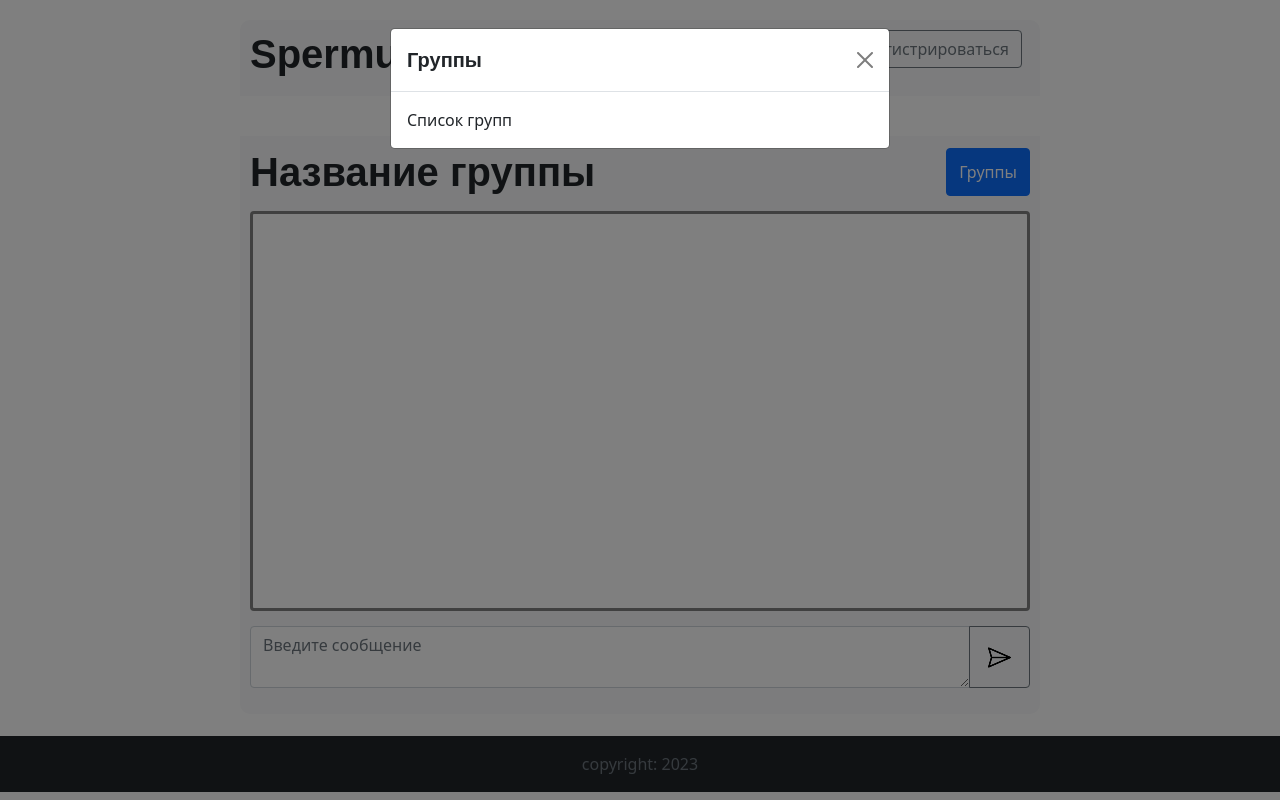
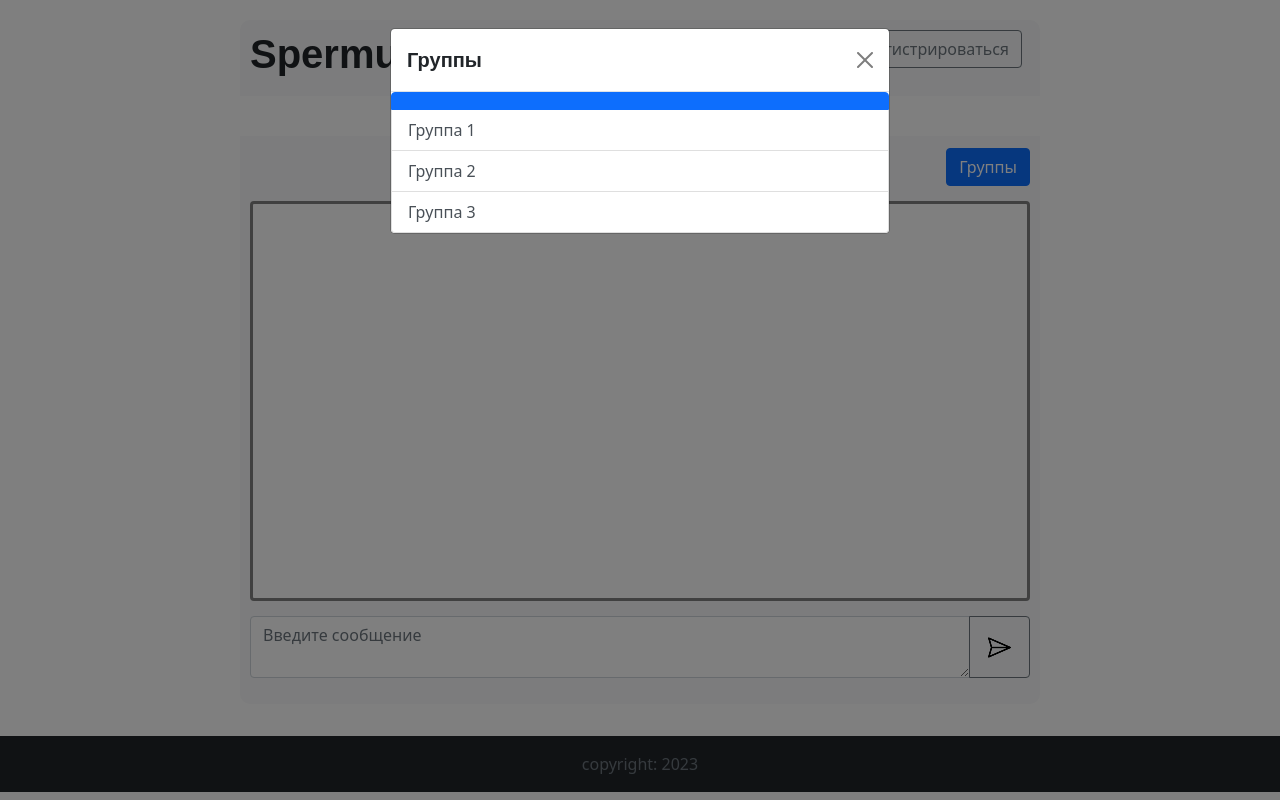
Before and after one commit to xtern0o/edu_boost_project, a Flask app: template templates/chat.html in a window 1280 px wide, after a click on "Группы". Run offline with Flask 3, Linux system fonts and the light colour scheme; the template is opened without the code that fills it: values that come from a table or form of the project are taken from there, others are empty; some libraries are stand-ins or nearby versions.

Commit message:
update_chat_template

```diff
--- a/main.py
+++ b/main.py
@@ -1,5 +1,6 @@
-from flask import Flask, render_template, redirect, flash, get_flashed_messages, url_for, abort, jsonify
+from flask import Flask, render_template, redirect, flash, get_flashed_messages, url_for, abort, jsonify, session
 from flask_login import LoginManager, login_user, current_user, login_required, logout_user
+from flask_socketio import SocketIO, send
 
 from data import db_session
 from data.users import Users
@@ -13,6 +14,7 @@
 
 app = Flask(__name__)
 app.config["SECRET_KEY"] = "maxkarnlol"
+socketio = SocketIO(app, cors_allowed_origins='*')
 login_manager = LoginManager()
 login_manager.init_app(app)
 
@@ -21,6 +23,12 @@
 def load_user(user_id):
     db_sess = db_session.create_session()
     return db_sess.query(Users).get(user_id)
+
+
+@socketio.on('message')
+def handle_message(message):
+    print(message)
+    send('123', broadcast=True)
 
 
 @app.route('/')
@@ -45,12 +53,19 @@
 
 @app.route('/chat', methods=['POST', 'GET'])
 def chat():
+    db_sess = db_session.create_session()
+    user = db_sess.query(Users).filter(Users.id == 1).first()
+    groups = user.groups
     form = ChatForm()
     if form.validate_on_submit():
         print(form.message.data)
-    return render_template('chat.html', title='Чат', form=form)
+    data = {
+        'groups': groups,
+        'first_group': groups[0]
+    }
+    return render_template('chat.html', title='Чат', form=form, **data)
 
 
 if __name__ == '__main__':
     db_session.global_init('db/spermum.db')
-    app.run()
+    socketio.run(app, debug=True)
--- a/templates/base.html
+++ b/templates/base.html
@@ -61,5 +61,6 @@
 </div>
 <script src="https://cdn.jsdelivr.net/npm/@popperjs/core@2.11.7/dist/umd/popper.min.js" integrity="sha384-zYPOMqeu1DAVkHiLqWBUTcbYfZ8osu1Nd6Z89ify25QV9guujx43ITvfi12/QExE" crossorigin="anonymous"></script>
 <script src="https://cdn.jsdelivr.net/npm/bootstrap@5.3.0-alpha3/dist/js/bootstrap.min.js" integrity="sha384-Y4oOpwW3duJdCWv5ly8SCFYWqFDsfob/3GkgExXKV4idmbt98QcxXYs9UoXAB7BZ" crossorigin="anonymous"></script>
+
 </body>
 </html>
--- a/templates/chat.html
+++ b/templates/chat.html
@@ -3,7 +3,7 @@
 {% block content %}
 <div class="form-child">
     <div class="row">
-        <div class="col"><h2 class="text-by-left nowrap">Название группы</h2></div>
+        <div class="col"><h2 class="text-by-left nowrap">{{ first_group.id }}</h2></div>
         <div class="col d-md-flex justify-content-md-end">
             <button type="button" class="btn btn-primary text-by-right" data-bs-toggle="modal"
                     data-bs-target="#groupModal">
@@ -16,24 +16,57 @@
             <div class="modal-content">
                 <div class="modal-header">
                     <h1 class="modal-title fs-5" id="groupModalLabel">Группы</h1>
+
                     <button type="button" class="btn-close" data-bs-dismiss="modal" aria-label="Close"></button>
                 </div>
-                <div class="modal-body">
-                    Список групп
+                <div class="list-group">
+                    <a href="#" class="list-group-item list-group-item-action active" aria-current="true">
+                        {{ first_group.id }}
+                    </a>
+                    <a href="#" class="list-group-item list-group-item-action">Группа 1</a>
+                    <a href="#" class="list-group-item list-group-item-action">Группа 2</a>
+                    <a href="#" class="list-group-item list-group-item-action">Группа 3</a>
                 </div>
             </div>
         </div>
     </div>
     <div class=" message-block">
     </div>
-    <form action="" method="post">
+    <form action="" method="post" id="form_send_message">
         {{ form.hidden_tag() }}
         <div class="input-group mb-3">
             {{ form.message(class="form-control", placeholder="Введите сообщение",
-            aria_label="Recipient's username", aria_describedby="button-addon2") }}
-            <button class="btn btn-outline-secondary" type="submit" id="button-addon2">
+            aria_label="Recipient's username", aria_describedby="send_message_button", id="message_text") }}
+            <button class="btn btn-outline-secondary" type="submit" id="send_message_button">
                 <img src="{{ url_for('static', filename='img/send_message_icon.png') }}" alt=""></button>
         </div>
     </form>
+    <script src="https://ajax.googleapis.com/ajax/libs/jquery/3.5.1/jquery.min.js"></script>
+    <script src="https://cdnjs.cloudflare.com/ajax/libs/socket.io/4.5.0/socket.io.js"></script>
+    <script>
+        $(document).ready(() => {
+            $('#form_send_message').on('submit', (e) => {
+                e.preventDefault();
+            });
+
+
+            const socket = io.connect('http://127.0.0.1:5000');
+            const username = '123';
+
+            socket.on('connect', function() {
+                socket.send('connect');
+            });
+
+            socket.on('message', function(data) {
+                socket.send('rec');
+            });
+
+            $('#send_message_button').on('click', function() {
+                socket.send('was');
+                $('#message_text').val('');
+            });
+
+        });
+    </script>
 </div>
 {% endblock %}
```
